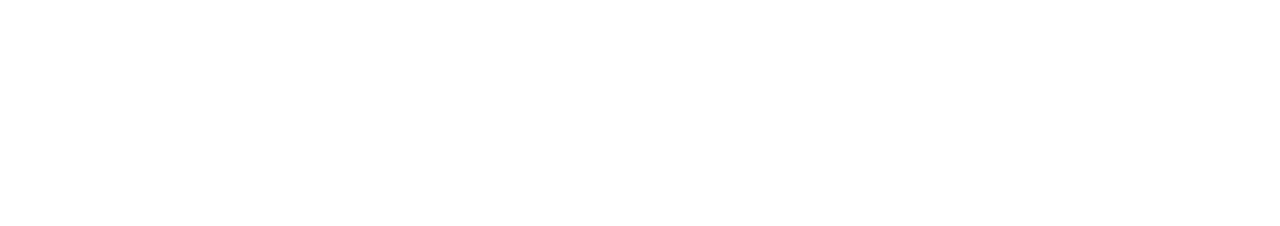
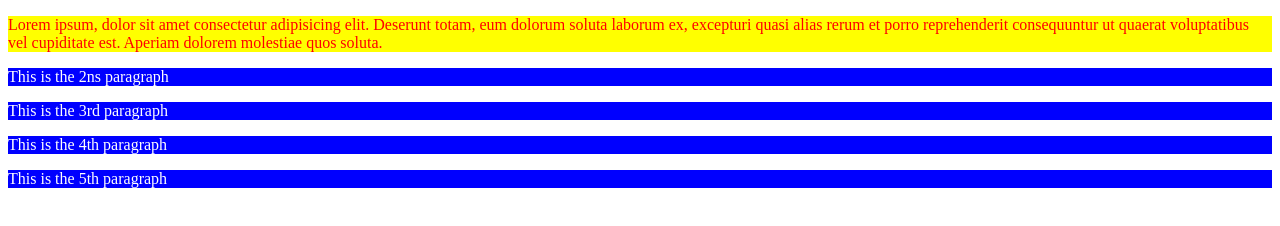
Before and after one commit to Malikhanab1/start, a plain HTML site: page ex2_html/index.html in a window 1280 px wide. Drawn offline with Linux system fonts and the light colour scheme.

Commit message:
wnd ewersice done

```diff
--- a/ex2_html/index.html
+++ b/ex2_html/index.html
@@ -3,9 +3,20 @@
 <head>
     <meta charset="UTF-8">
     <meta name="viewport" content="width=device-width, initial-scale=1.0">
-    <title>Document</title>
+    <title>2nd exersicee </title>
 </head>
 <body>
 
+  <div>
+    <p style="background-color: yellow; color: red;">Lorem ipsum, dolor sit amet consectetur adipisicing elit. Deserunt totam, eum dolorum soluta laborum ex, excepturi quasi alias rerum et porro reprehenderit consequuntur ut quaerat voluptatibus vel cupiditate est. Aperiam dolorem molestiae quos soluta.</p>
+    <p style="background-color: blue; color: white;">This is the 2ns paragraph</p>
+    <p style="background-color: blue; color: white;">This is the 3rd paragraph</p>
+    <p style="background-color: blue; color: white;">This is the 4th paragraph</p>
+    <p style="background-color: blue; color: white;">This is the 5th paragraph</p>
+  </div>
+
 </body>
 </html>
+
+</body>
+</html>
```
